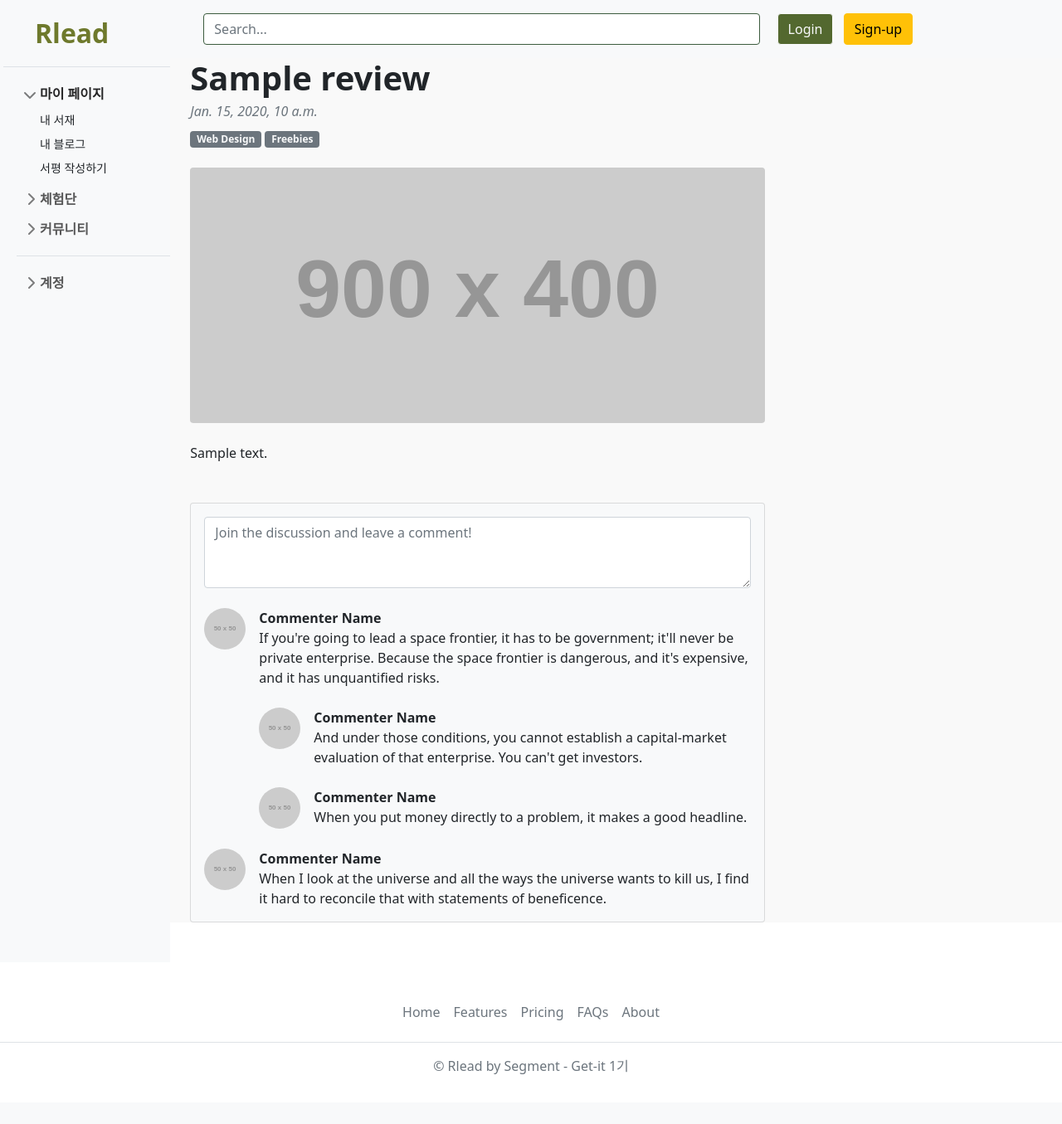
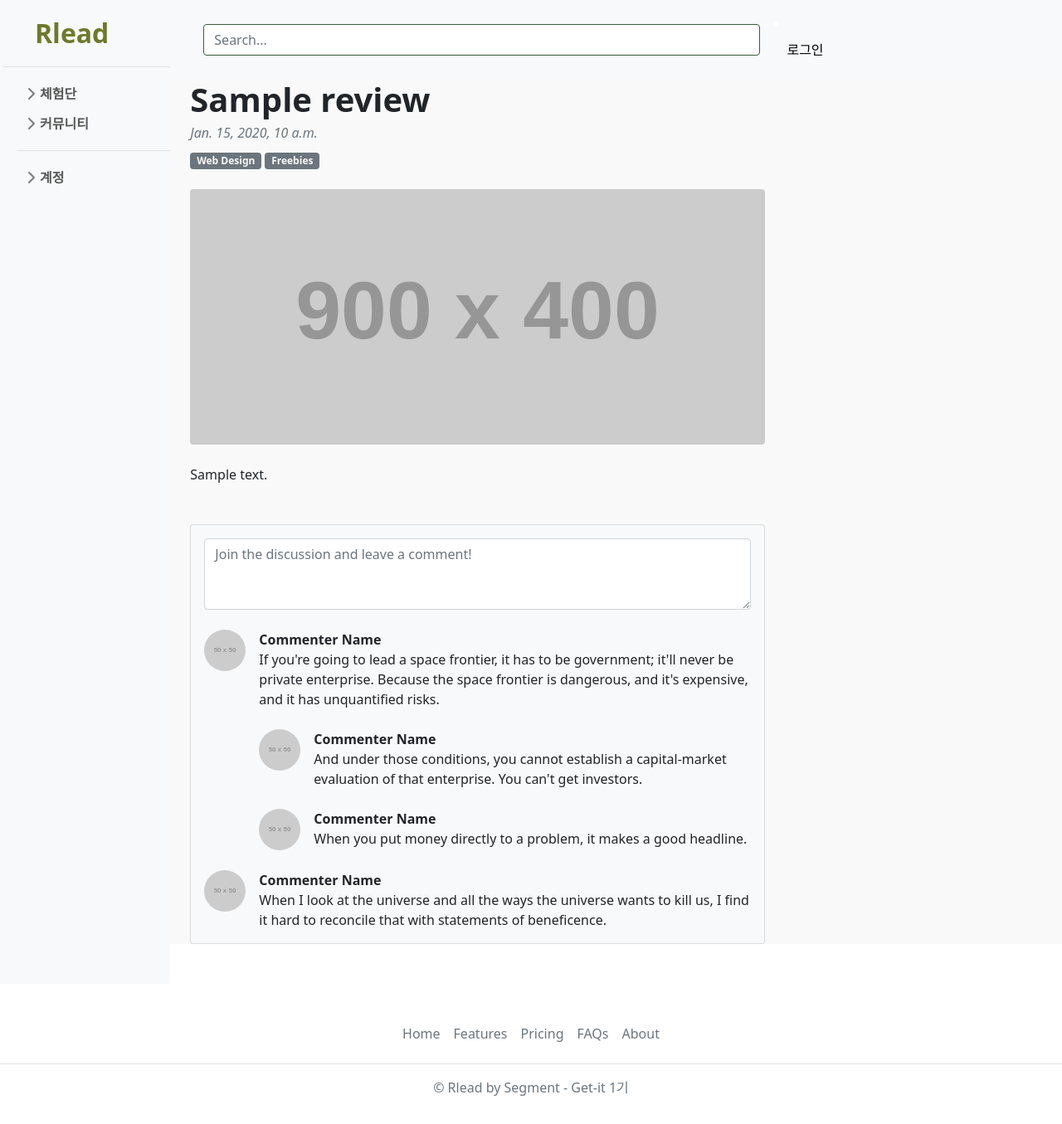
Before and after one commit to Get-It-Team1/Segment, a Django app: page /1/ in a window 1280 px wide. Shown: the whole page at 83% size. Before the commit the page ends 1295 px from the top, so only its background shows below. Run offline with Django 4.2, Linux system fonts and the light colour scheme; tables that the repository leaves empty hold one stand-in row (values such as "Sample post"); grey boxes labelled with a size stand in for pictures from a placeholder-image service; some libraries are stand-ins or nearby versions.

Commit message:
로그인 기능 구현

```diff
--- a/main/templates/main/header.html
+++ b/main/templates/main/header.html
@@ -1,4 +1,5 @@
 {%load static%}
+{% load socialaccount %}
 <head>
     <link rel="stylesheet" href="{% static 'main/css/header.css' %}" media="screen">
 </head>
@@ -11,11 +12,51 @@
               <input type="search" class="form-control form-control-dark" placeholder="Search..." aria-label="Search" style="border-color: #3c5c3e;">
             </form>
 
-            <div class="text-end col-2">
-              <button type="button" class="btn btn-outline-light bg-segment me-2">Login</button>
-              <button type="button" class="btn btn-warning">Sign-up</button>
-            </div>
+            {% if user.is_authenticated %}
+            <li class="nav-item dropdown">
+                <a class="nav-link dropdown-toggle" href="#" id="navbarDropdownMenuLink" role="button"
+                    data-bs-toggle="dropdown" aria-expanded="false">
+                    {{user.username}}
+                </a>
+                <ul class="dropdown-menu" aria-labelledby="navbarDropdownMenuLink">
+                    <li><a class="dropdown-item" href="/accounts/logout">Log Out</a></li>
+                </ul>
+            </li>
+            {% else %}
+            <li class="nav-item">
+                <a href="#" class="nav-link" data-bs-toggle="modal" data-bs-target="#loginModal" style="color:black">로그인</a>
+            </li>
+            {% endif %}
+
           </div>
         </div>
       </header>
+
+      <div class="modal fade" id="loginModal" tabindex="-1" aria-labelledby="loginModalLabel" aria-hidden="true">
+        <div class="modal-dialog">
+            <div class="modal-content">
+                <div class="modal-header">
+                    <h5 class="modal-title" id="loginModalLabel"><i class="fas fa-sign-in-alt"></i>&nbsp
+                        로그인</h5>
+                    <button type="button" class="btn-close" data-bs-dismiss="modal" aria-label="Close">
+                        <span aria-hidden="true">&times;</span>
+                    </button>
+                </div>
+                <div class="modal-body">
+
+                        <a role="button" class="btn btn-outline-dark btn-block btn-sm" href="{% provider_login_url 'google' %}">
+                            <i class="fab fa-google"></i>&nbsp&nbsp Log in with Google</a>
+                        <a role="button" class="btn btn-outline-dark btn-block btn-sm" href="/accounts/login/">
+                            <i class="far fa-envelope"></i>&nbsp&nbsp Log in with Username</a>
+                        <a role="button" class="btn btn-outline-dark btn-block btn-sm" href="/accounts/signup/">
+                            <i class="far fa-envelope"></i>&nbsp&nbsp Sign Up with Email</a>
+
+                </div>
+                <div class="modal-footer">
+                    <button type="button" class="btn btn-secondary" data-bs-dismiss="modal">Close</button>
+                </div>
+            </div>
+        </div>
+    </div>
+
 </body>
--- a/main/templates/main/sidebar.html
+++ b/main/templates/main/sidebar.html
@@ -11,7 +11,7 @@
       </a>
       <ul class="list-unstyled ps-3">
 
-
+        {% if user.is_authenticated %}
         <li class="mb-1">
           <button class="btn btn-toggle d-inline-flex align-items-center rounded border-0 collapsed" data-bs-toggle="collapse" data-bs-target="#home-collapse" aria-expanded="true" >
             마이 페이지
@@ -26,6 +26,7 @@
           </div>
         </li>
 
+        {% endif %}
         <li class="mb-1">
           <button class="btn btn-toggle d-inline-flex align-items-center rounded border-0 collapsed" data-bs-toggle="collapse" data-bs-target="#orders-collapse" aria-expanded="false">
             체험단
@@ -51,9 +52,12 @@
           </button>
           <div class="collapse" id="account-collapse">
             <ul class="btn-toggle-nav list-unstyled fw-normal pb-1 small">
+              {% if user.is_authenticated %}
               <li><a href="#" class="link-dark d-inline-flex text-decoration-none rounded">Profile</a></li>
               <li><a href="#" class="link-dark d-inline-flex text-decoration-none rounded">Settings</a></li>
-              <li><a href="#" class="link-dark d-inline-flex text-decoration-none rounded">Logout</a></li>
+              {% else %}
+              <li><a href="#" class="nav-link" data-bs-toggle="modal" data-bs-target="#loginModal" style="color:black">로그인</a></li>
+              {% endif %}
             </ul>
           </div>
         </li>
--- a/main/urls.py
+++ b/main/urls.py
@@ -5,4 +5,5 @@ urlpatterns = [
     path('<int:pk>/', views.ReviewDetail.as_view()),
     path('Experience/', views.ExperienceList),
     path('create_post/', views.PostCreate.as_view()),
+
 ]
--- a/segment_Rlead_prj/urls.py
+++ b/segment_Rlead_prj/urls.py
@@ -19,4 +19,5 @@ from django.urls import path, include
 urlpatterns = [
     path('admin/', admin.site.urls),
     path('', include('main.urls')),
+    path('accounts/', include('allauth.urls')),
 ]
```
Also changed, not shown: segment_Rlead_prj/settings.py (+10 -0 lines).
